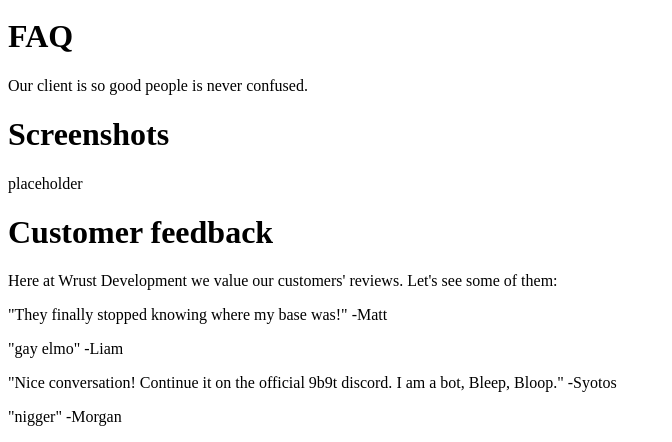
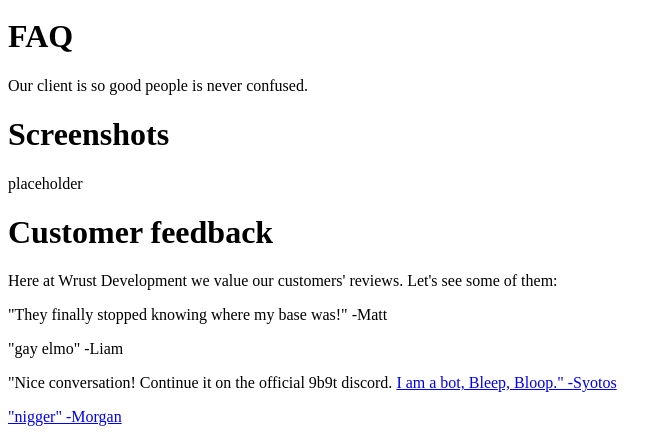
Before and after one commit to wrust-client/wrust-client.github.io, a plain HTML site: page index.html in a window 1280 px wide. Shown: the part 709-1151 px from the top of the page, without its empty margins (0-672 px from the left). Drawn offline with Linux system fonts and the light colour scheme.

Commit message:
Revert "added spice"
This reverts commit d6bb1e832405adcf729e57c09398eb5ba609bbef.

```diff
--- a/index.html
+++ b/index.html
@@ -33,7 +33,7 @@
   <p> Here at Wrust Development we value our customers' reviews. Let's see some of them:</p>
   <p>"They finally stopped knowing where my base was!" -Matt</p>
   <p>"gay elmo" -Liam</p>
-  <p>"Nice conversation! Continue it on the official 9b9t discord. <a href="http://discord.gg/WZNvEJ8"></a> I am a bot, Bleep, Bloop." -Syotos</p>
+  <p>"Nice conversation! Continue it on the official 9b9t discord. <a href="discord.gg/WZNvEJ8"> I am a bot, Bleep, Bloop." -Syotos</p>
   <p>"nigger" -Morgan</p>
 </body>
 </html>
```
